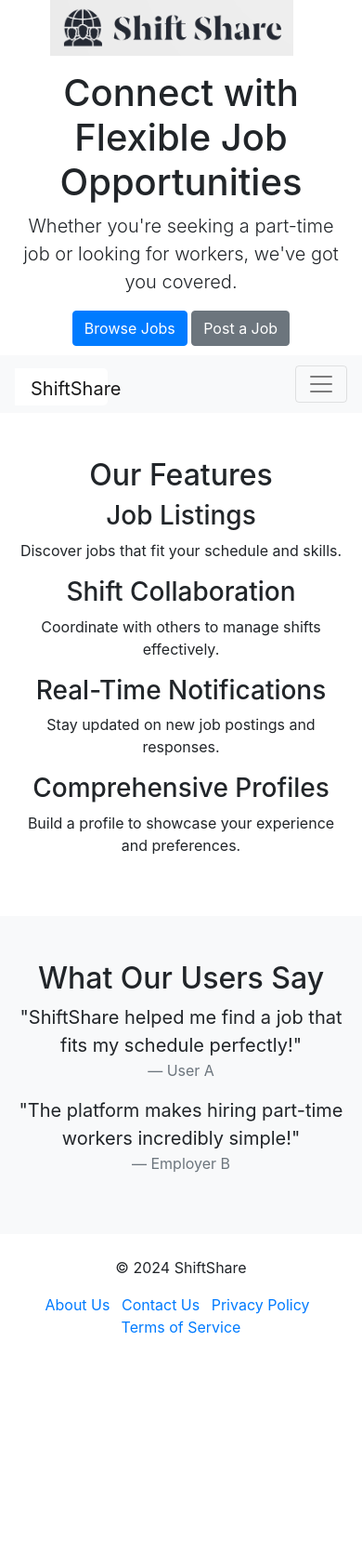
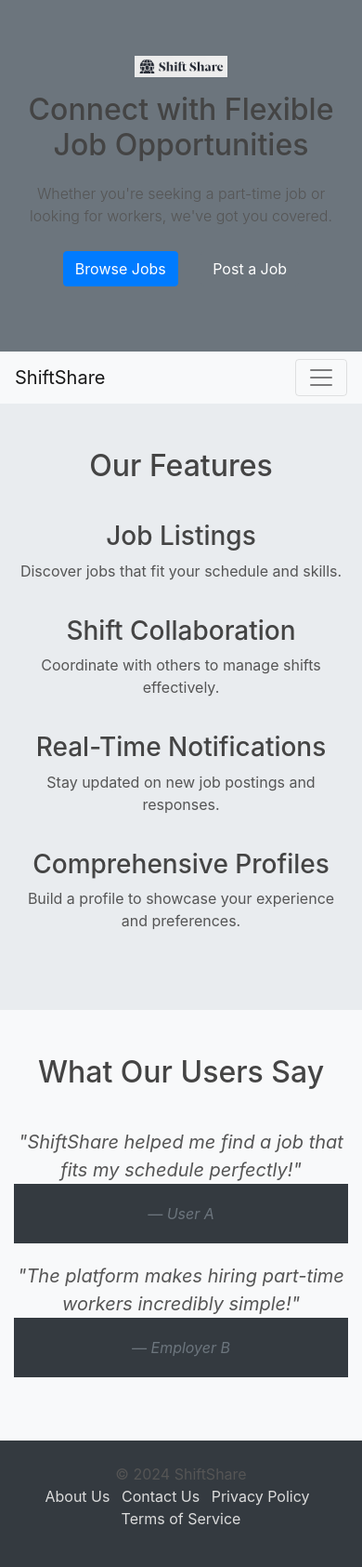
Before and after one commit to KritikaA05/StudentShiftShare, a Django app: page / in a window 390 px wide. Shown: the whole page at 93% size. Before the commit the page ends 1434 px from the top, so only its background shows below. Run offline with Django 5.2, Linux system fonts and the light colour scheme; some libraries are stand-ins or nearby versions.

Commit message:
Enhance styling and layout in base.css for improved user experience and responsiveness

```diff
--- a/static/css/base.css
+++ b/static/css/base.css
@@ -1,57 +1,134 @@
-* {
+/* base.css */
+
+/* General Styles */
+body {
+    font-family: 'Arial', sans-serif;
+    margin: 0;
     padding: 0;
-    margin: 0;
-    box-sizing: border-box;
+    color: #333;
+    background-color: #f8f9fa;
 }
 
-header {
-    width: 100%;
-
-    background-color: none;
-    margin-bottom: 10px;
+h1, h2, h3, h4, h5, h6 {
+    color: #444;
 }
 
-.header-container {
-    display: flex;
-    align-items: center;
-    justify-content: space-between; /* Adjust spacing */
-    padding: 10px 20px; /* Add padding for a cleaner look */
-    background-color: none; /* Optional: background for the header */
+p {
+    color: #555;
 }
 
-.logo {
-    max-height: 60px; /* Adjust the height of the logo if necessary */
-    margin-right: 20px; /* Space between logo and nav */
+a {
+    color: #007bff;
+    text-decoration: none;
 }
 
-nav {
-    display: flex;
-    gap: 20px; /* Space between navigation links */
-    flex-grow: 1;
-
+a:hover {
+    text-decoration: underline;
 }
 
-nav a {
-    width: 100px;
-    height: 40px;
-    background-color: #ffffff; /* Set your desired background color here */
-    color: #000000; /* Set the text color */
-    border:2px solid rgb(255, 255, 255); /* Remove border */
-    padding: 10px 15px; /* Add some padding */
-    text-align: center; /* Center the text */
-    text-decoration: none; /* Remove underline from text */
-    font-size: 20px; /* Set font size */
-    margin-top: 6px;
-    cursor: pointer; /* Add a pointer cursor on hover */
-    border-bottom-right-radius: 5px;
-    border-top-right-radius: 5px;
-
+/* Hero Section */
+.hero-section {
+    background-color: #6c757d;
+    color: #fff;
+    padding: 60px 0;
+    text-align: center;
 }
 
-nav a:hover {
-    text-decoration: underline 2px grey; /* Optional hover effect */
-    color: black;
-    font-weight: bold;
+.hero-section .logo {
+    width: 100px;
+}
 
+.hero-section h1 {
+    font-size: 2.5rem;
+    margin-bottom: 20px;
+}
 
+.hero-section p {
+    font-size: 1.2rem;
 }
+
+.hero-section .btn {
+    margin: 10px;
+}
+
+/* Navigation */
+.navbar {
+    background-color: #343a40;
+}
+
+.navbar .navbar-brand, .navbar-nav .nav-link {
+    color: #fff;
+}
+
+.navbar .navbar-brand:hover, .navbar-nav .nav-link:hover {
+    color: #dcdcdc;
+}
+
+/* Features Section */
+.features-section {
+    background-color: #e9ecef;
+    padding: 60px 0;
+}
+
+.features-section h2 {
+    margin-bottom: 40px;
+}
+
+.features-section .row .col-md-3 {
+    margin-bottom: 20px;
+}
+
+.features-section .icon-job-listing,
+.features-section .icon-collaboration,
+.features-section .icon-notifications,
+.features-section .icon-profile {
+    font-size: 2rem;
+    margin-bottom: 15px;
+    color: #6c757d;
+}
+
+/* Testimonials Section */
+.testimonials-section {
+    background-color: #f8f9fa;
+    padding: 60px 0;
+}
+
+.testimonials-section h2 {
+    margin-bottom: 40px;
+}
+
+.testimonials-section .blockquote {
+    margin: 20px 0;
+    font-style: italic;
+    color: #555;
+}
+
+/* Footer */
+footer {
+    background-color: #343a40;
+    color: #dcdcdc;
+    padding: 20px 0;
+}
+
+footer p {
+    margin: 0;
+}
+
+footer .list-inline-item a {
+    color: #dcdcdc;
+}
+
+footer .list-inline-item a:hover {
+    color: #fff;
+}
+
+/* Responsive Design */
+@media (max-width: 768px) {
+    .hero-section h1 {
+        font-size: 2rem;
+    }
+
+    .hero-section p {
+        font-size: 1rem;
+    }
+}
```
